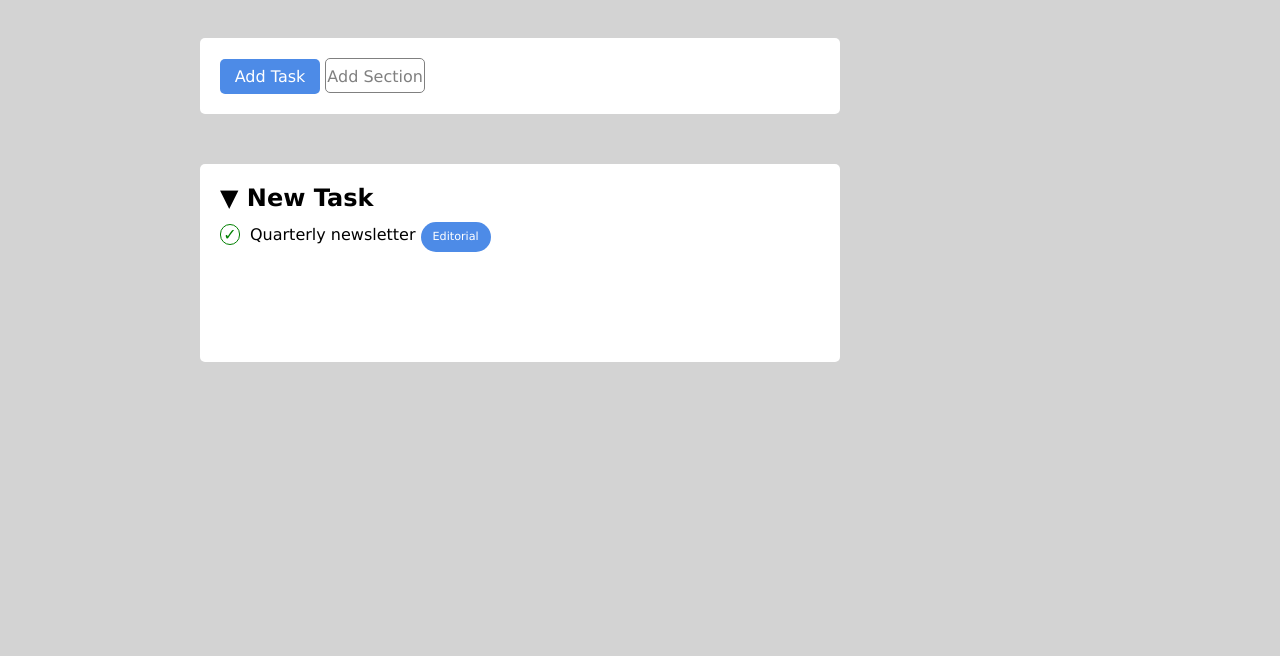
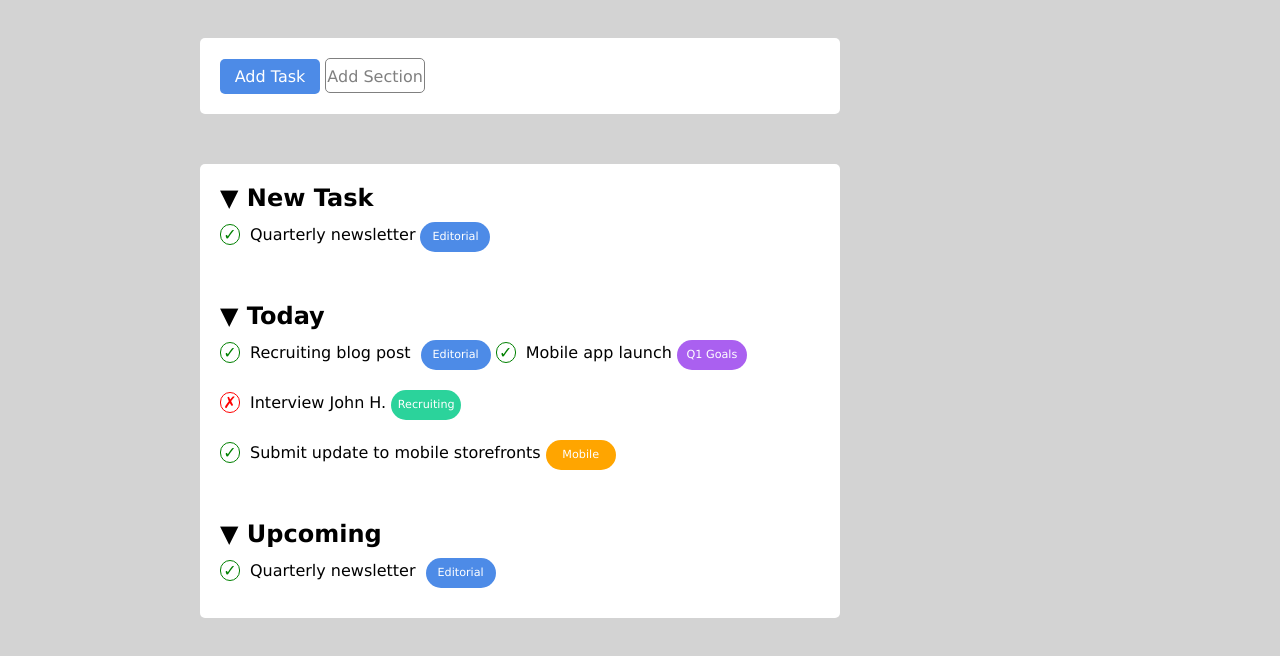
Before and after one commit to andreaa21/html-css-toboolist, a plain HTML site: page index.html in a window 1280 px wide. Shown: the part 82-738 px from the top of the page. Drawn offline with Linux system fonts and the light colour scheme.

Commit message:
add second section to main

```diff
--- a/assets/css/style.css
+++ b/assets/css/style.css
@@ -66,6 +66,7 @@ main #container1 span{
   line-height: 30px;
   border-radius: 100px;
   font-size: 0.7rem;
+  margin-left: 5px;
 }
 
 main #container2 section{
@@ -82,9 +83,36 @@ main #container2 section{
   margin-right: 10px;
 }
 
+.cross{
+  display: inline-block;
+  width: 20px;
+  color: red;
+  border: 1px solid red;
+  border-radius: 50px;
+  text-align: center;
+  margin-right: 10px;
+}
+
 #container2 section p{
+  display: inline-block;
   padding: 10px 0;
 }
 
 
+.orange{
+  color: white;
+  background-color: orange;
+}
+
+.purple{
+  color: white;
+  background-color: rgb(170, 96, 240);
+}
+
+.green{
+  color: white;
+  background-color: rgb(43, 211, 155);
+}
+
+
 /* /MAIN */
--- a/index.html
+++ b/index.html
@@ -23,14 +23,32 @@
     </div>
 
     <div class="container" id="container2">
+
       <section>
         <h2>&#9660 New Task</h2>
-        <p><span class="checkmark">&check;</span>Quarterly newsletter <span class="blue group">Editorial</span></p>
+
+        <p><span class="checkmark">&check;</span>Quarterly newsletter<span class="blue group">Editorial</span></p>
 
       </section>
-      <section></section>
-      <section></section>
 
+      <section>
+        <h2>&#9660 Today</h2>
+
+        <p><span class="checkmark">&check;</span>Recruiting blog post <span class="blue group">Editorial</span></p>
+
+        <p><span class="checkmark">&check;</span>Mobile app launch<span class="purple group">Q1 Goals</span></p>
+
+        <p><span class="cross">&#10007;</span>Interview John H.<span class="green group">Recruiting</span></p>
+
+        <p><span class="checkmark">&check;</span>Submit update to mobile storefronts<span class="orange group">Mobile</span></p>
+
+      </section>
+
+
+      <section>
+        <h2>&#9660 Upcoming</h2>
+        <p><span class="checkmark">&check;</span>Quarterly newsletter <span class="blue group">Editorial</span></p>
+      </section>
     </div>
 
 
```
